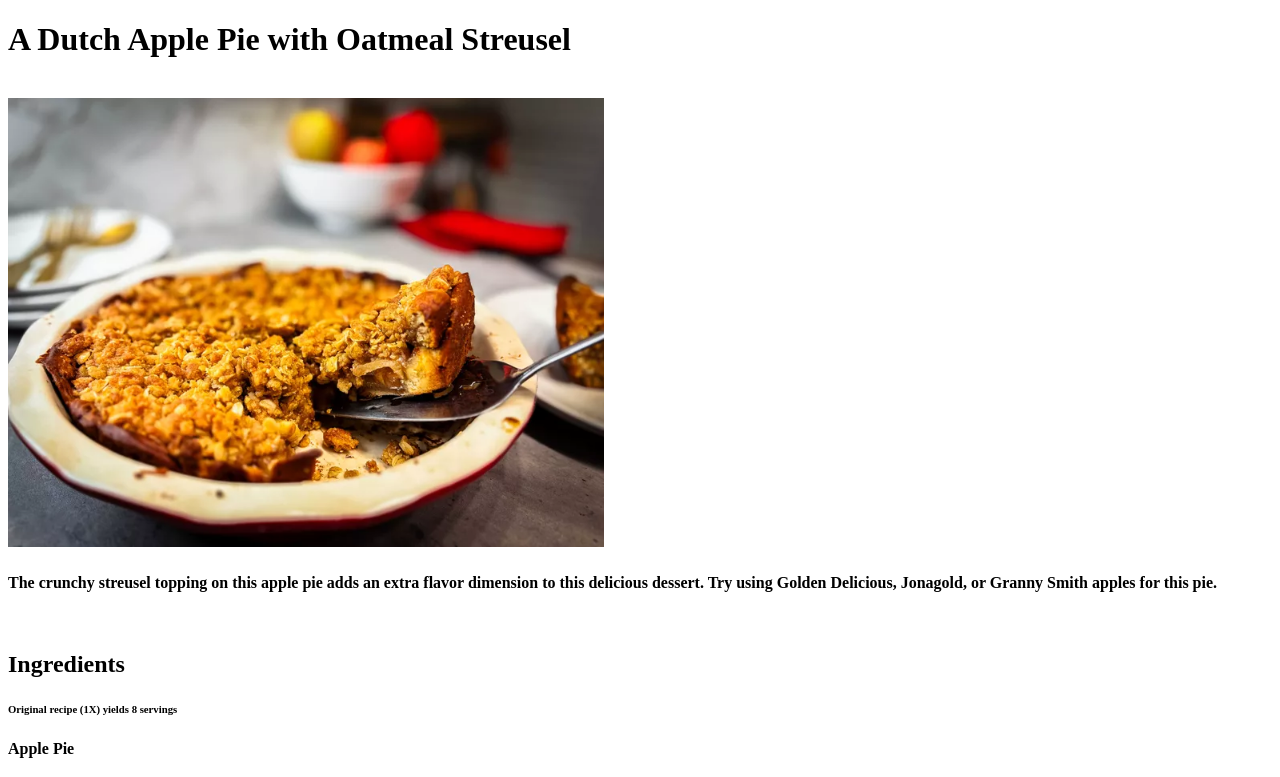
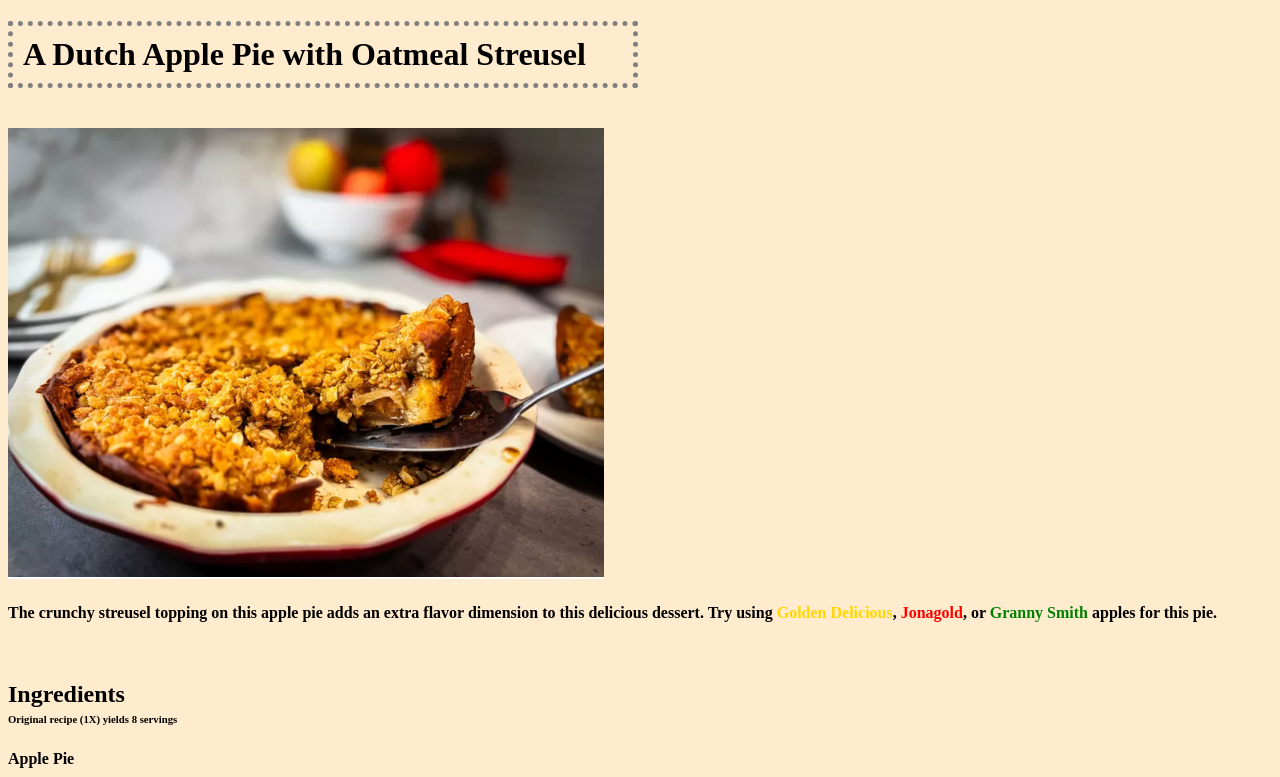
Before and after one commit to chezzuhhh/odin-recipes, a plain HTML site: page recipes/apple-pie/apple-pie.html in a window 1280 px wide. Shown: the top 777 px of the page. Drawn offline with Linux system fonts and the light colour scheme.

Commit message:
Added some styles

```diff
--- a/recipes/apple-pie/apple-pie.html
+++ b/recipes/apple-pie/apple-pie.html
@@ -4,20 +4,21 @@
     <meta charset="UTF-8">
     <meta name="viewport" content="width=device-width, initial-scale=1.0">
     <title>Apple Pie</title>
+    <link rel="stylesheet" href="./styles.css">
 </head>
 
 <body>
-    <h1>A Dutch Apple Pie with Oatmeal Streusel</h1>
+    <h1 id="title">A Dutch Apple Pie with Oatmeal Streusel</h1>
     <br>
     <img src="./apple-pie.png" alt="Beautiful Apple Pie">
-    <h4>The crunchy streusel topping on this apple pie adds an extra flavor dimension to this delicious dessert. Try using Golden Delicious, Jonagold, or Granny Smith apples for this pie.
+    <h4>The crunchy streusel topping on this apple pie adds an extra flavor dimension to this delicious dessert. Try using <span id="golden-delicious">Golden Delicious</span>, <span id="Jonagold">Jonagold</span>, or <span id="granny-smith">Granny Smith</span> apples for this pie.
     </h4>
     <br>
 </body>
 
 <body>
-    <h2>Ingredients</h2>
-    <h6>Original recipe (1X) yields 8 servings</h6>
+    <h2 class="ingredients-header">Ingredients</h2>
+    <h6 class="servings">Original recipe (1X) yields 8 servings</h6>
     <h4>Apple Pie</h4>
     <ul>
         <li><em>aluminum foil</em></li>
@@ -54,8 +55,8 @@
 </body>
 
 <body>
-    <h2>Nutrition Facts</h2>
-    <img src="./ApplePieNutrition.png" alt="Nutrition Label">
+    <h2 id="nutrition-facts-header">Nutrition Facts</h2>
+    <img id="nutrition-label" src="./ApplePieNutrition.png" alt="Nutrition Label">
 </body>
 
         <br>
--- /dev/null
+++ b/recipes/apple-pie/styles.css
@@ -0,0 +1,43 @@
+html{
+    box-sizing: border-box;
+}
+
+*{
+    background-color: blanchedalmond;
+}
+
+#title{
+    border: 5px solid gray;
+    border-style:dotted;
+    padding: 10px;
+    width: 600px;
+    height: auto;
+}
+
+#golden-delicious{
+    color:gold;
+}
+
+#Jonagold{
+    color:red;
+}
+
+#granny-smith{
+    color:green;
+}
+
+.ingredients-header{
+    margin-bottom: 5px;
+}
+
+.servings{
+    margin-top:5px;
+}
+
+#nutrition-facts-header{
+    margin-bottom: 5px;
+}
+
+#nutrition-label{
+    margin-top: 5px;
+}
```
Also changed, not shown: index.html (+4 -3 lines), style.css (added, +12 -0 lines).
